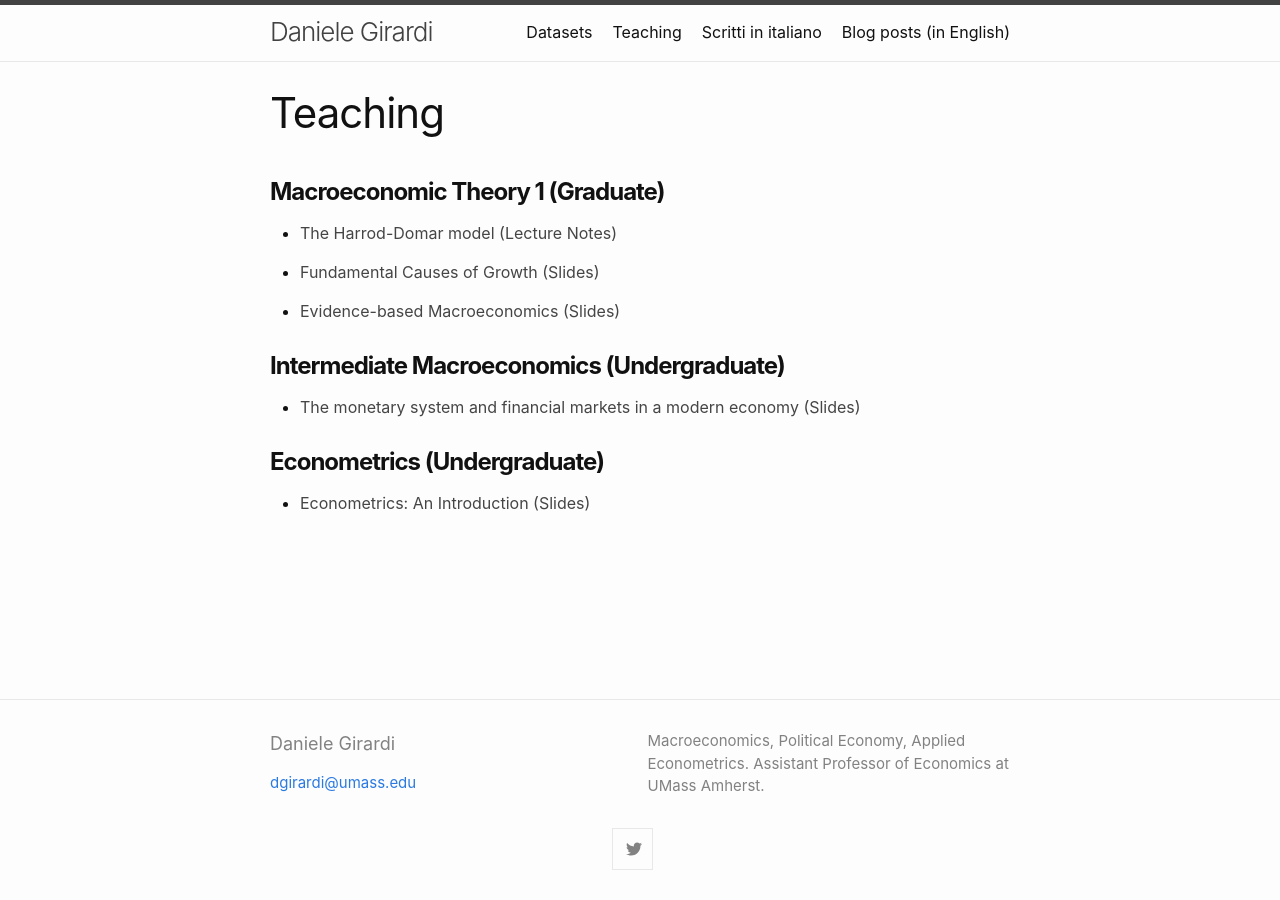
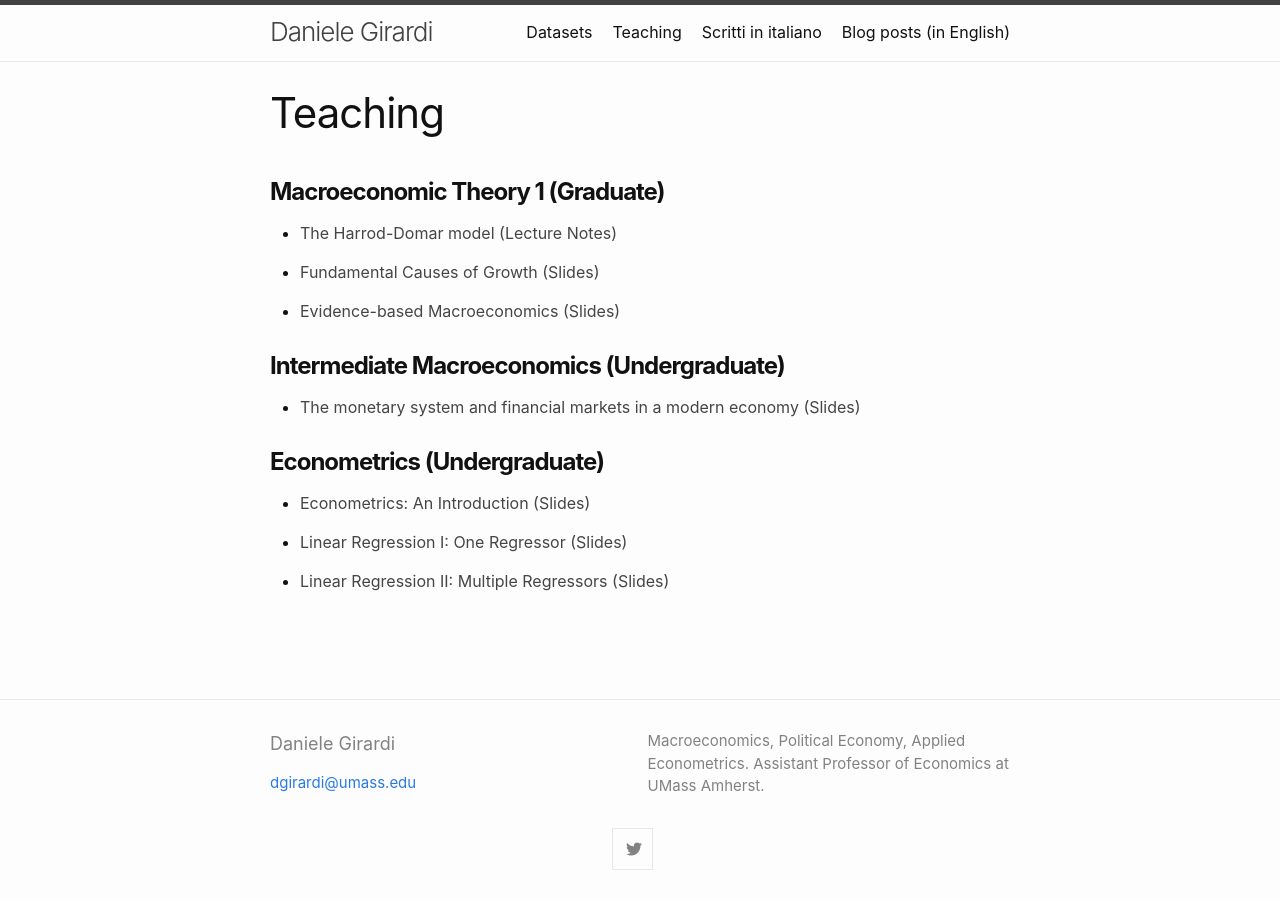
Before and after one commit to danielegirardi/danielegirardi.github.io, a Jekyll site: the page built from teaching.md, in a window 1280 px wide. Built offline with Jekyll 4.4.1, drawn with Linux system fonts in a browser that asks for light colours.

Commit message:
Update teaching.md

```diff
--- a/teaching.md
+++ b/teaching.md
@@ -32,3 +32,11 @@
 <ul style="list-style-type: disc;">
  	<li><a style="color: #454545;" href="https://danielegirardi.github.io/posts/documents/Econ452_FA2021_1_First_Class_Slides.pdf" target="_blank" rel="noopener">Econometrics: An Introduction (Slides) </a><br/></li>
 </ul>
+
+<ul style="list-style-type: disc;">
+ 	<li><a style="color: #454545;" href="https://danielegirardi.github.io/posts/documents/4_Linear_Regression_with_one_Regressor.pdf" target="_blank" rel="noopener">Linear Regression I: One Regressor (Slides) </a><br/></li>
+</ul>
+
+<ul style="list-style-type: disc;">
+ 	<li><a style="color: #454545;" href="https://danielegirardi.github.io/posts/documents/Econ452_FA2021_Sec5.pdf" target="_blank" rel="noopener">Linear Regression II: Multiple Regressors (Slides) </a><br/></li>
+</ul>
```
